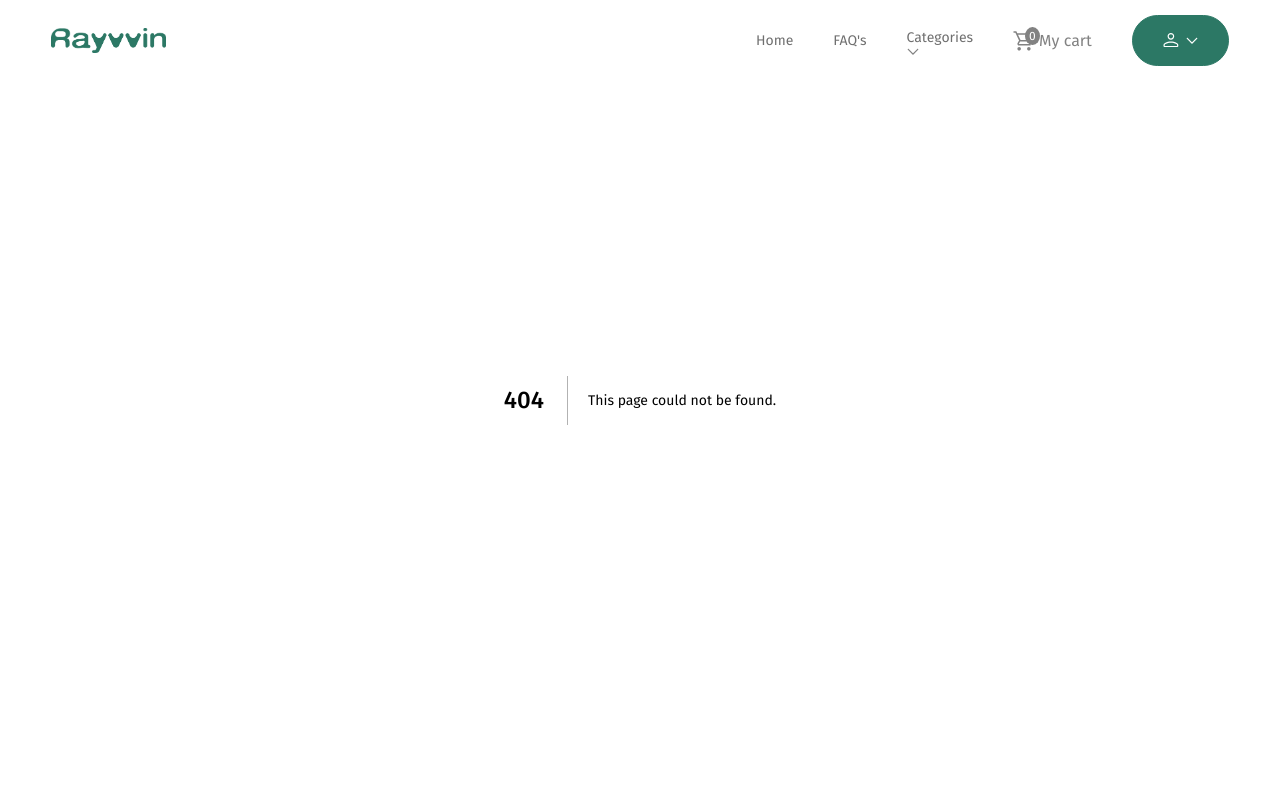
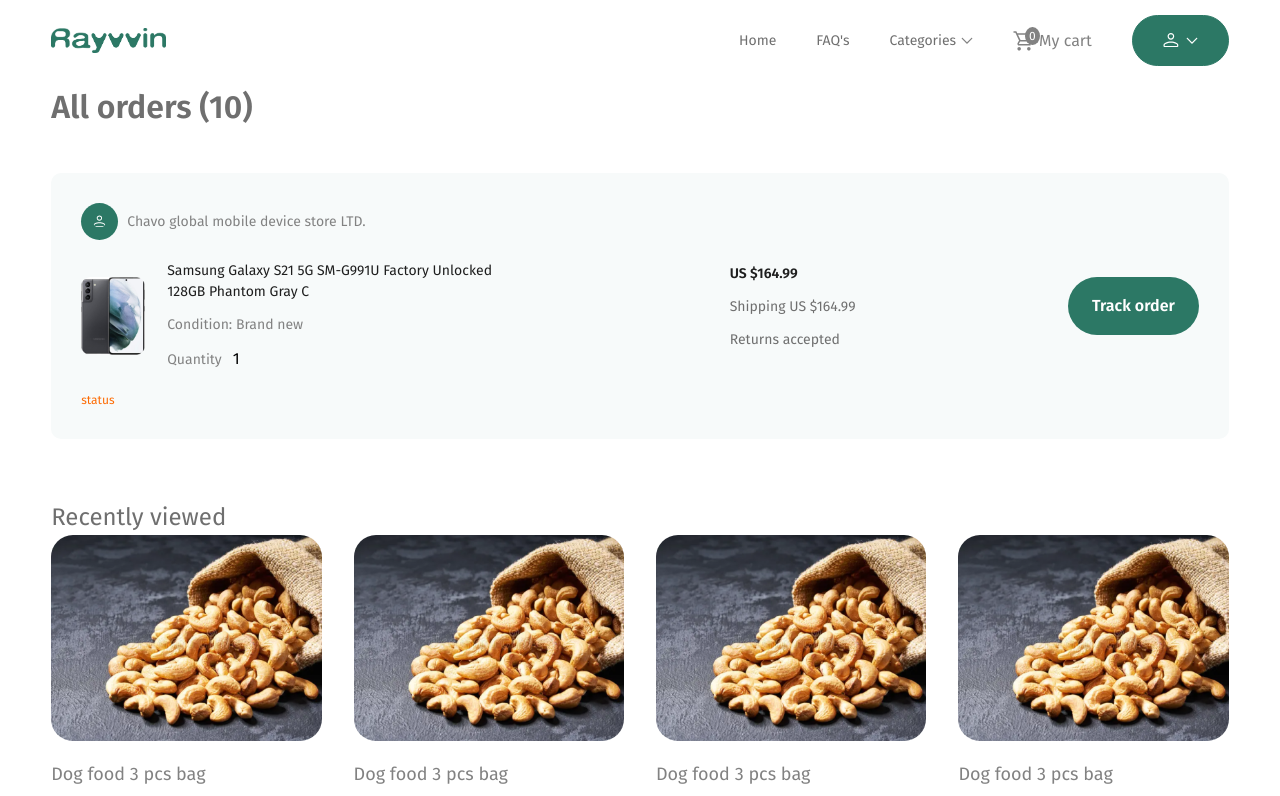
Before and after one commit to ushDevJobs/african-e-store, a Next.js app: page /orders in a window 1280 px wide. Before the commit this address had no page. Shown: the top 796 px of the page. Built offline with nearby package versions, Linux system fonts and the light colour scheme.

Commit message:
worked on orders page

```diff
--- a/app/components/Navbar/Navbar.module.scss
+++ b/app/components/Navbar/Navbar.module.scss
@@ -51,6 +51,9 @@
           color: #6f6f6f;
           font-size: 14px;
           cursor: pointer;
+          display: flex;
+          align-items: center;
+          gap: 5px;
         }
         .dropdownContainer {
           background-color: #fff;
@@ -172,8 +175,8 @@
         padding: 18px;
         gap: 18px;
 
-        a{
-            color: #6F6F6F;
+        a {
+          color: #6f6f6f;
         }
       }
     }
--- /dev/null
+++ b/app/orders/Orders.module.scss
@@ -0,0 +1,130 @@
+@import '../styles/reusables';
+
+.main {
+  @include sectionPadding;
+  padding-top: 83px;
+  padding-bottom: 100px;
+
+  .content {
+    h1 {
+      color: #6f6f6f;
+      font-size: 32px;
+      margin-bottom: 42px;
+      font-weight: 600;
+    }
+
+    .orders {
+      background-color: #f7fafa;
+      border-radius: 10px;
+      padding: 30px;
+      height: 100%;
+      max-height: 650px;
+      overflow-y: auto;
+      display: flex;
+      flex-direction: column;
+      gap: 60px;
+
+      .order {
+        display: flex;
+        align-items: center;
+        justify-content: space-between;
+        .item {
+          display: flex;
+          flex-direction: column;
+          gap: 20px;
+          .storeName {
+            display: flex;
+            gap: 9px;
+            align-items: center;
+            svg {
+              width: 37px;
+              height: 37px;
+              border-radius: 50%;
+              background-color: #2c7865;
+              padding: 12px;
+            }
+
+            span {
+              font-size: 14px;
+              color: #828282;
+            }
+          }
+
+          .productInfos {
+            display: flex;
+            align-items: center;
+            gap: 22px;
+            .image {
+              position: relative;
+              width: 64px;
+              height: 78px;
+              border-radius: 10px;
+              img {
+                object-fit: cover;
+              }
+            }
+
+            .info {
+              display: flex;
+              flex-direction: column;
+              gap: 12px;
+              font-size: 14px;
+              h4 {
+                max-width: 350px;
+                color: #1e1e1e;
+              }
+
+              p {
+                color: #828282;
+              }
+
+              h5 {
+                color: #828282;
+                font-weight: 400;
+                display: flex;
+                align-items: center;
+                gap: 11px;
+                span {
+                  font-size: 16px;
+                  color: #000000;
+                }
+              }
+            }
+          }
+          .status {
+            p {
+              color: #fd6a02;
+              font-size: 12px;
+            }
+          }
+        }
+
+        .price {
+          display: flex;
+          flex-direction: column;
+          gap: 12px;
+          font-size: 14px;
+          h3 {
+            color: #1e1e1e;
+            font-weight: 600 !important;
+          }
+          p {
+            color: #6f6f6f;
+          }
+        }
+
+        .trackOrder {
+          button {
+            padding: 17px 24px;
+            border-radius: 37px;
+            font-weight: 600;
+            cursor: pointer;
+            color: #fff;
+            background-color: #2c7865;
+            border: none;
+          }
+        }
+      }
+    }
+  }
+}
--- /dev/null
+++ b/app/orders/OrdersPage.tsx
@@ -0,0 +1,58 @@
+import React from 'react'
+import styles from './Orders.module.scss'
+import RecentlyViewed from '../components/RecentlyViewed'
+import Recommendations from '../components/Recommendations'
+import { UserIcon } from '../components/SVGs/SVGicons'
+import Image from 'next/image'
+import images from '@/public/images'
+
+type Props = {}
+
+const OrdersPage = (props: Props) => {
+    return (
+        <div className={styles.main}>
+            <div className={styles.content}>
+                <h1>All orders (10)</h1>
+
+               <div className={styles.orders}>
+                    <div className={styles.order}>
+                        <div className={styles.item}>
+                            <div className={styles.storeName}>
+                                <UserIcon /> <span>Chavo global mobile device store LTD.</span>
+                            </div>
+
+                            <div className={styles.productInfos}>
+                                <div className={styles.image}>
+                                    <Image src={images.cart_prooduct_image} alt='product image' fill />
+                                </div>
+                                <div className={styles.info}>
+                                    <h4>Samsung Galaxy S21 5G SM-G991U Factory Unlocked 128GB Phantom Gray C</h4>
+                                    <p>Condition: Brand new</p>
+                                    <h5>Quantity <span>1</span></h5>
+                                </div>
+                            </div>
+                            <div className={styles.status}>
+                                <p>status</p>
+                            </div>
+                        </div>
+
+                        <div className={styles.price}>
+                            <h3>US $164.99</h3>
+                            <p>Shipping US $164.99</p>
+                            <p>Returns accepted</p>
+                        </div>
+
+                        <div className={styles.trackOrder}>
+                            <button>Track order</button>
+                        </div>
+                    </div>
+               </div>
+            </div>
+            <RecentlyViewed />
+
+            <Recommendations />
+        </div>
+    )
+}
+
+export default OrdersPage
--- /dev/null
+++ b/app/orders/page.tsx
@@ -0,0 +1,12 @@
+import React from 'react'
+import OrdersPage from './OrdersPage'
+
+type Props = {}
+
+const Orders = (props: Props) => {
+  return (
+<OrdersPage/>
+  )
+}
+
+export default Orders
```
